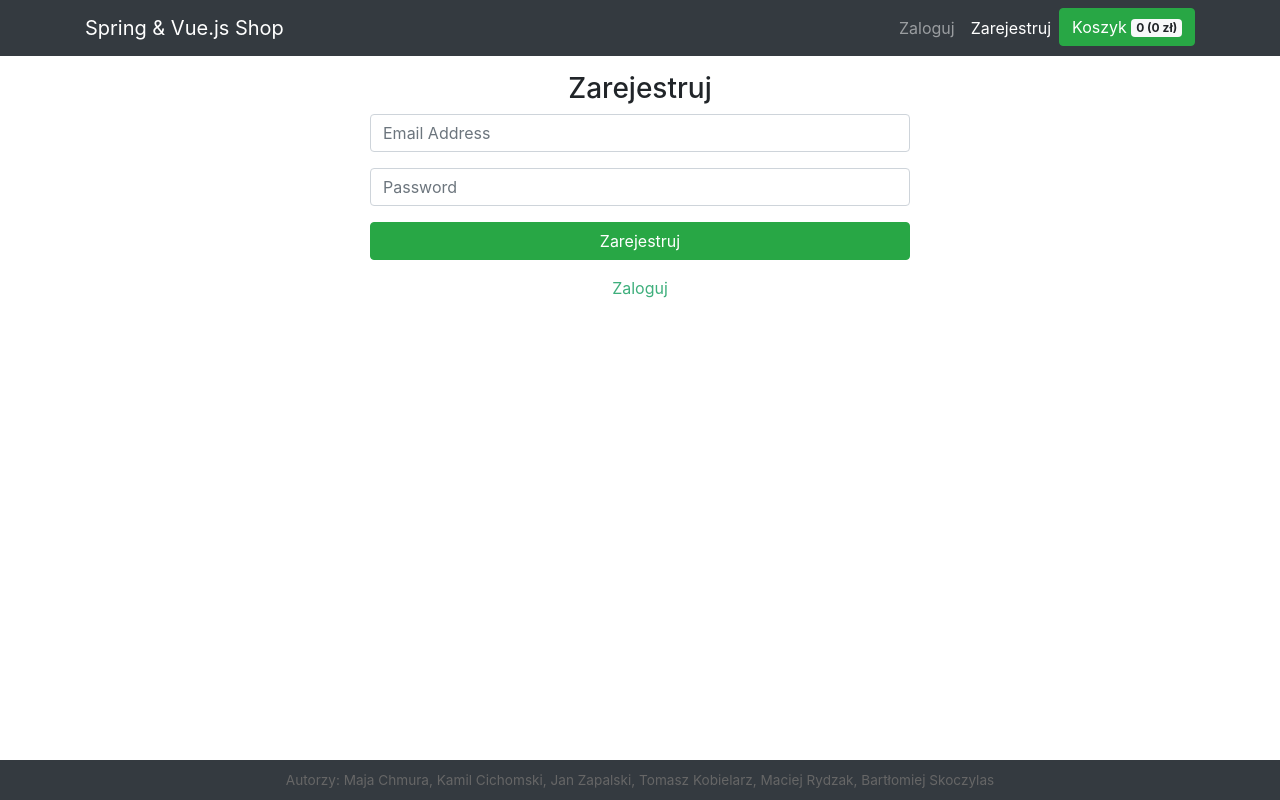
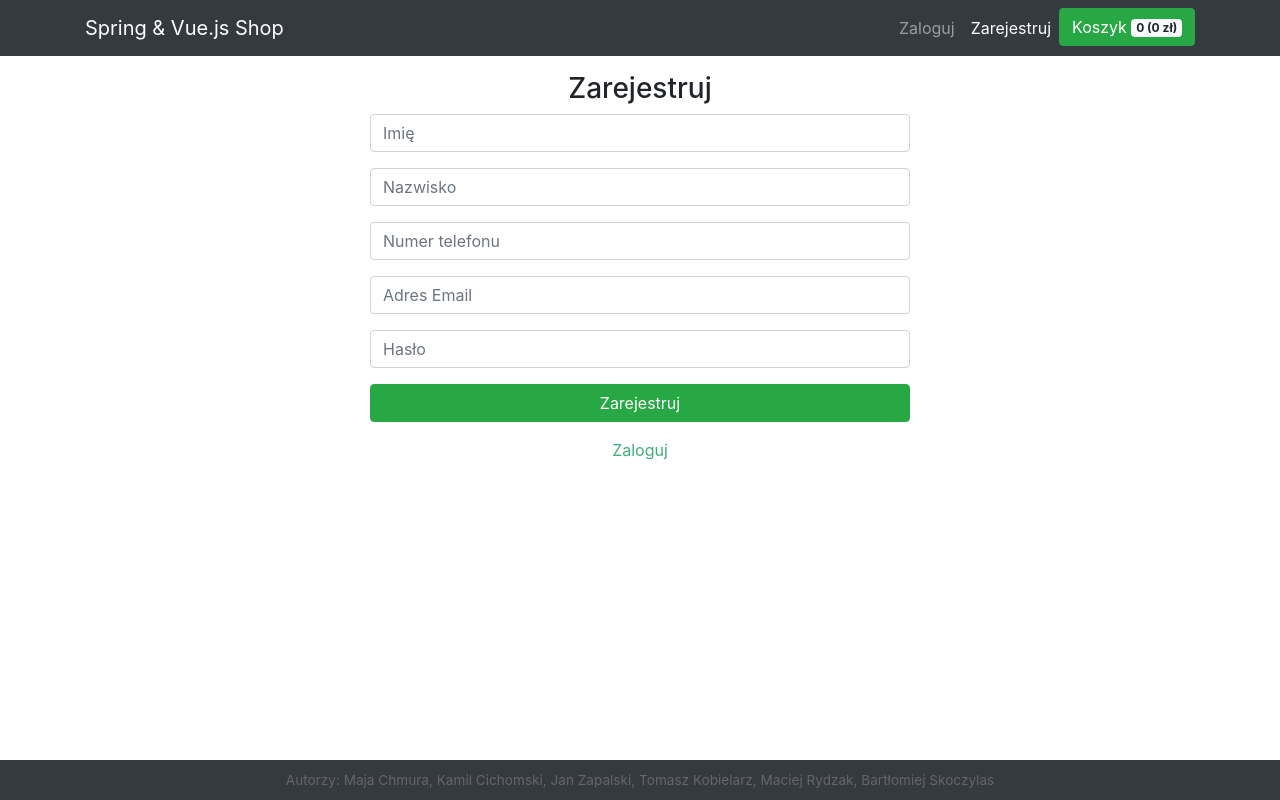
Before and after one commit to ccamilus/spring-shop-frontend, a Vue app: page /register in a window 1280 px wide. Built offline with nearby package versions, Linux system fonts and the light colour scheme; no server answers.

Commit message:
add registration

```diff
--- a/src/components/auth/Register.vue
+++ b/src/components/auth/Register.vue
@@ -5,11 +5,46 @@
         <h3 class="text-center">Zarejestruj</h3>
         <div class="form-group">
           <input
+            type="text"
+            name="firstName"
+            id="firstName"
+            class="form-control"
+            placeholder="Imię"
+            value
+            v-model="firstName"
+            required
+          />
+          </div>
+         <div class="form-group">
+          <input
+            type="text"
+            name="lastName"
+            id="lastName"
+            class="form-control"
+            placeholder="Nazwisko"
+            value
+            v-model="lastName"
+            required
+          /></div>
+         <div class="form-group">
+          <input
+            type="number"
+            name="telephone"
+            id="telephone"
+            class="form-control"
+            placeholder="Numer telefonu"
+            value
+            v-model="telephone"
+            required
+          />
+          </div>
+        <div class="form-group">
+          <input
             type="email"
             name="email"
             id="email"
             class="form-control"
-            placeholder="Email Address"
+            placeholder="Adres Email"
             value
             v-model="email"
             required
@@ -21,7 +56,7 @@
             name="password"
             id="password"
             class="form-control"
-            placeholder="Password"
+            placeholder="Hasło"
             v-model="password"
             required
           />
@@ -55,6 +90,9 @@ export default {
     return {
       email: '',
       password: '',
+      firstName: '',
+      lastName: '',
+      telephone: null,
       isLoading: false
     }
   },
@@ -64,7 +102,10 @@ export default {
       this.isLoading = true
       let data = {
         email: this.email,
-        password: this.password
+        password: this.password,
+        firstName: this.firstName,
+        lastName: this.lastName,
+        telephone: this.telephone
       }
       this.registerByEmail(data).then(() => {
         this.clearMessage();
--- a/src/stores/actions.js
+++ b/src/stores/actions.js
@@ -1,5 +1,6 @@
 import { ref, firebaseAuth } from '../config/firebaseConfig';
 import axios from 'axios';
+const API_URL = 'http://localhost:8080/api/'
 
 export const updateCart = ({
   commit
@@ -20,8 +21,30 @@ export const removeItemInCart = ({commit}, {item}) => {
 	commit('REMOVE_CART_ITEM', {item});
 }
 
-export const registerByEmail = (_, {email, password}) => {
-	return firebaseAuth().createUserWithEmailAndPassword(email, password);
+export const registerByEmail = (_, { email, password, firstName, lastName, telephone}) => {
+	let register;
+	let url = API_URL + 'v1/registration';
+	var parameters = {
+		email: email,
+		password: password,
+		firstName: firstName,
+		lastName: lastName,
+		telephone: telephone
+	};
+	axios.post(url, parameters, {
+		headers: {
+			'Content-Type': 'application/json',
+			'Access-Control-Allow-Origin': '*'
+		}
+	})
+	.then(response => (register = response.data, console.log(register) ))
+	.catch(function(error) {
+		console.log(error);
+	});
+	console.log(register);
+
+	//commit('UPDATE_PRODUCT_LIST', products)
+	//return firebaseAuth().createUserWithEmailAndPassword(email, password);
 }
 
 export const logout = ({commit}) => {
@@ -35,7 +58,7 @@ export function loginWithEmail (_, {email, password}) {
 
 export async function listenToProductList({commit}) {
 	let products;
-	let url = 'http://localhost:8080/api/v1/products';
+	let url = API_URL + 'v1/products';
 	await axios.get(url,  {
 		headers: {
 			'Content-Type': 'application/json',
```
